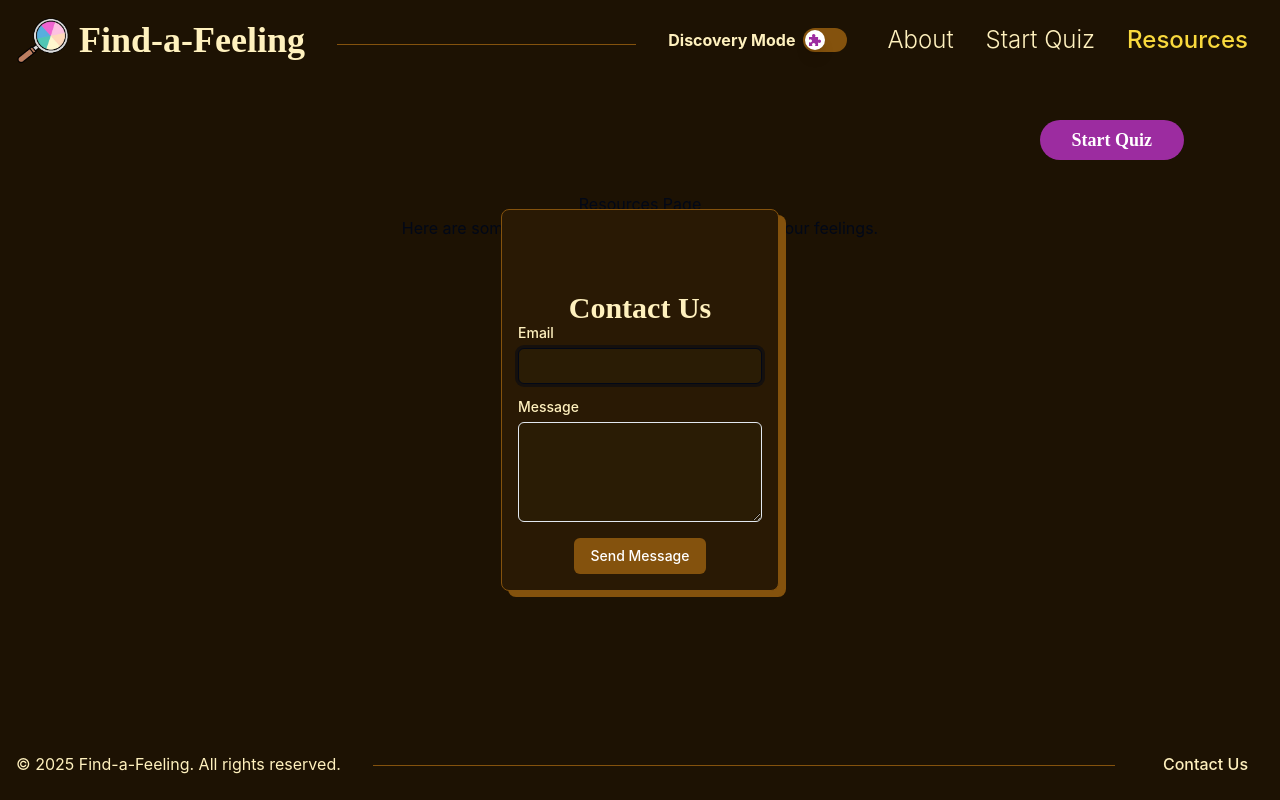
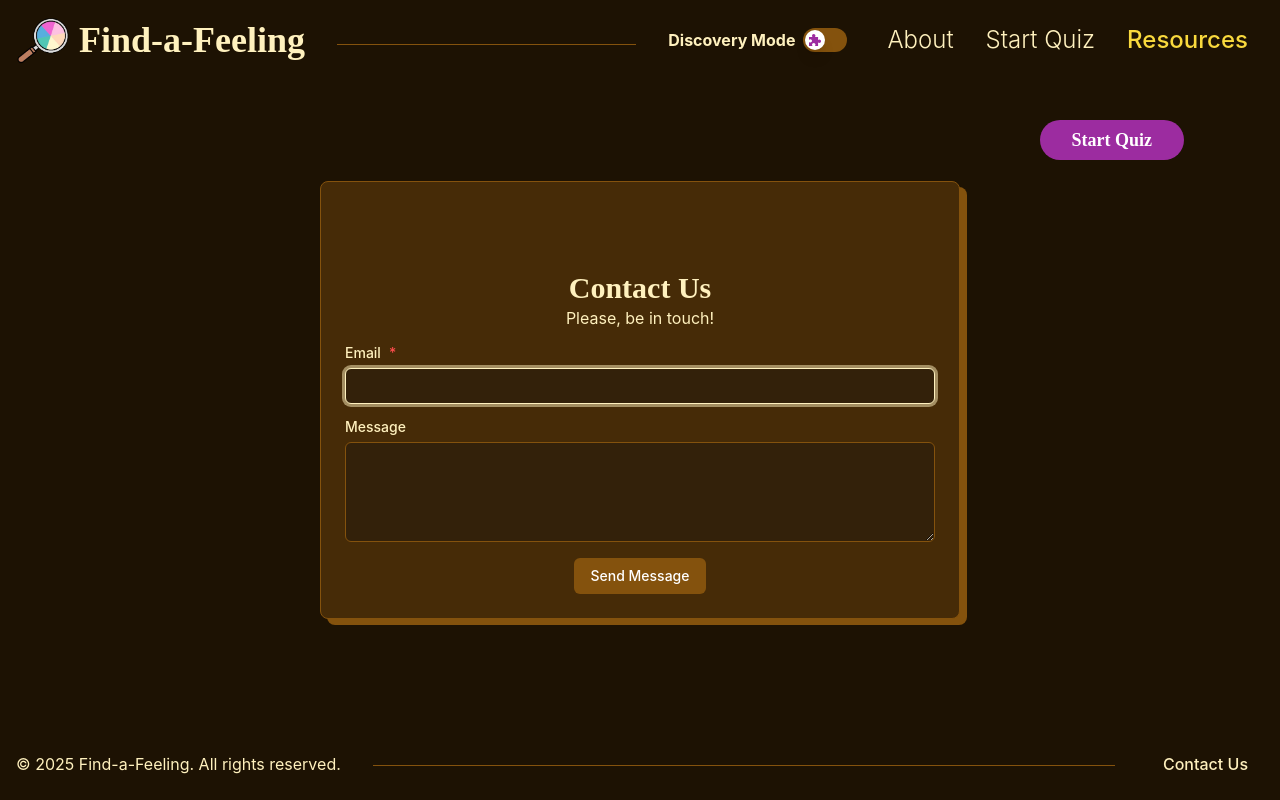
Before and after one commit to SofijaSutton/find-a-feeling, a React (Create React App) app: page /resources in a window 1280 px wide. Both pictures are taken after a click on the button "Contact Us". Built offline with nearby package versions, Linux system fonts and the light colour scheme.

Commit message:
use toastiy and complete contact form functionality

```diff
--- a/package.json
+++ b/package.json
@@ -23,6 +23,7 @@
     "react-hook-form": "^7.56.4",
     "react-router-dom": "^7.5.2",
     "react-scripts": "5.0.1",
+    "react-toastify": "^11.0.5",
     "shadcn": "^2.4.1",
     "shadcn-ui": "^0.9.5",
     "tailwind-merge": "^3.2.0",
--- a/src/components/dialogs/ContactDialog.js
+++ b/src/components/dialogs/ContactDialog.js
@@ -7,16 +7,44 @@ import { Textarea } from "../ui/textarea.jsx";
 import createNavigationStyles from '../shared/NavigationMenuStyles';
 import { cn } from '../../lib/utils';
 import { useForm } from "react-hook-form";
+import { ToastContainer, toast } from 'react-toastify';
 
 function ContactDialog({ isOpen, onClose, isDiscoveryMode }) {
-  const { colors, styles } = createNavigationStyles(isDiscoveryMode);
-  const form = useForm();
+  const { colors, baseColors, styles } = createNavigationStyles(isDiscoveryMode);
+  const form = useForm({
+    defaultValues: {
+      email: '',
+      message: ''
+    }
+  });
 
-  const onSubmit = (data) => {
-    console.log('Form submitted', data);
-        // Example: sendEmail(data);
+  const handleClose = () => {
+    form.reset();
     onClose();
-  };
+  }
+
+  const onSubmit = async (data) => {
+    try {
+      const response = await fetch('https://formsubmit.co/ajax/srlsutton@gmail.com', {
+        method: 'POST',
+        headers: {
+          'Content-Type': 'application/json',
+          'Accept': 'application/json'
+        },
+        body: JSON.stringify(data)
+      });
+
+      if (response.ok) {
+        toast.success('Thank you for your message! We will get back to you shortly.');
+        form.reset();
+        onClose();
+      } else {
+        toast.error('There was an error submitting your message. Please try again.');
+      }
+    } catch (error) {
+      toast.error('There was an error submitting your message. Please try again.');
+    }
+  }
 
   const buttonClasses = cn(
     "px-4 py-2 text-white font-medium transition-all duration-200",
@@ -25,24 +53,33 @@ function ContactDialog({ isOpen, onClose, isDiscoveryMode }) {
       : "bg-[#84520d] hover:bg-[#2a1c05]"
   );
 
+  const inputClasses = cn(
+    isDiscoveryMode
+      ? "border-[#2a1c05] focus:!border-[#2a1c05] focus:!ring-[#2a1c05]/50"
+      : "border-[#84520d] focus:!border-[#fff1be] focus:!ring-[#fff1be]/50"
+  );
+
   return (
-    <Dialog open={isOpen} onOpenChange={onClose}>
+    <>
+    <Dialog open={isOpen} onOpenChange={handleClose}>
      <DialogContent
       className={cn(
-        "sm:max-w-[425px]",
+        "sm:max-w-[600px]",
         "border border-[#84520d]",
-        "rounded-lg p-4",
+        "rounded-lg p-6",
         "shadow-lg",
         "overflow-hidden",
         "fixed left-1/2 top-1/2 transform -translate-x-1/2 -translate-y-1/2",
-        isDiscoveryMode ? 'bg-[#fff1be]' : 'bg-[#291904]'
+        isDiscoveryMode ? 'bg-[#fff1be]' : 'bg-[#462b07]'
       )}
         style={{
-          minWidth: '200px',
+          minWidth: '300px',
+          width: '50%',
           maxWidth: 'calc(100% - 2rem)',
           boxShadow: styles.mobileMenuShadow,
           zIndex: 50
         }}
+        aria-describedby="Contact-dialog-description"
       >
         <div className="flex justify-center mb-4">
           <svg xmlns="http://www.w3.org/2000/svg" width={48} height={48} viewBox="0 0 24 24">
@@ -57,18 +94,49 @@ function ContactDialog({ isOpen, onClose, isDiscoveryMode }) {
           </svg>
         </div>
         <DialogTitle className={`font-bold font-slab text-3xl ${colors.altTitleH2} text-center`}>Contact Us</DialogTitle>
+        <DialogDescription className={`text-center mb-4 ${colors.altTitleH2}`}>
+          Please, be in touch!
+        </DialogDescription>
         <Form {...form}>
-          <form onSubmit={form.handleSubmit(onSubmit)} className="space-y-4">
+          <form
+            onSubmit={(e) => {
+              e.preventDefault();
+              form.handleSubmit(onSubmit)();
+            }}
+            className="space-y-4"
+          >
+            {/* Hidden fields for Formsubmit.io configuration */}
+            <input type="hidden" name="_subject" value="Find-a-Feeling Contact Message" />
+            <input type="hidden" name="_captcha" value="false" />
+
             <FormField
               control={form.control}
               name="email"
-              render={({ field }) => (
+              rules={{
+                required: 'Email is required',
+                pattern: {
+                  value: /^[^@]+@[^@]+\.[^@]+$/,
+                  message: 'Enter a valid email'
+                }
+              }}
+              render={({ field, fieldState }) => (
                 <FormItem>
-                  <FormLabel className={colors.text}>Email</FormLabel>
+                  <FormLabel className={`${colors.text}`}>
+                    Email <span style={{ color: baseColors.red.asterisk }}>*</span>
+                  </FormLabel>
                   <FormControl>
-                    <Input type="email" {...field} className={`${isDiscoveryMode ? 'bg-white' : 'bg-[#2a1c05]'} ${colors.text}`} />
+                    <Input
+                      type="email"
+                      {...field}
+                      style={{ color: baseColors.red.asterisk }}
+                      className={cn(
+                        `${isDiscoveryMode ? 'bg-white' : 'bg-[#33210a]'} ${colors.text}`,
+                        inputClasses,
+                        fieldState.invalid && 'border-red-500 focus:border-red-500 focus:ring-red-500/50'
+                      )}
+                    />
                   </FormControl>
-                  <FormMessage />
+                  <FormMessage className="text-left pl-1 font-bold" />
                 </FormItem>
               )}
             />
@@ -80,7 +148,7 @@ function ContactDialog({ isOpen, onClose, isDiscoveryMode }) {
                 <FormItem>
                   <FormLabel className={colors.text}>Message</FormLabel>
                   <FormControl>
-                    <Textarea {...field} className={`${isDiscoveryMode ? 'bg-white' : 'bg-[#2a1c05]'} ${colors.text} min-h-[100px]`} />
+                    <Textarea {...field} className={`${isDiscoveryMode ? 'bg-white' : 'bg-[#33210a]'} ${colors.text} ${inputClasses} min-h-[100px]`} />
                   </FormControl>
                   <FormMessage />
                 </FormItem>
@@ -97,6 +165,11 @@ function ContactDialog({ isOpen, onClose, isDiscoveryMode }) {
         </Form>
       </DialogContent>
     </Dialog>
+    <ToastContainer
+      theme={isDiscoveryMode ? 'dark' : 'colored'}
+      position="bottom-right"
+    />
+    </>
   );
 }
 
--- a/src/components/shared/NavigationMenuStyles.js
+++ b/src/components/shared/NavigationMenuStyles.js
@@ -14,7 +14,8 @@ const createNavigationStyles = (isDiscoveryMode) => {
     },
     red: {
       light: '#ff0000',
-      dark: '#800000'
+      dark: '#800000',
+      asterisk: isDiscoveryMode ? '#ff0000' : '#ff4d4d'
     },
     white: {
       cream: '#fff1be',
@@ -25,14 +26,14 @@ const createNavigationStyles = (isDiscoveryMode) => {
       medium: '#f0a3e9'
     },
     gold: '#f9d93d',
-    black: '#000000'
+    black: '#000000',
   };
 
   // Theme colors based on mode - these are Tailwind classes
   const colors = {
     // Background colors
     bg: isDiscoveryMode ? "bg-[#f0e448]" : "bg-[#1d1203]",
-    altBg: isDiscoveryMode ? "bg-[#fff1be]" : "bg-[#291904]",
+    altBg: isDiscoveryMode ? "bg-[#fff1be]" : "bg-[#462b07]",
     toggleBg: isDiscoveryMode ? "bg-[#000]" : "bg-[#84520d]",
     activeItemBg: isDiscoveryMode ? "bg-[#ff0000]" : "",
     hoverBgActive: isDiscoveryMode ? "hover:bg-[#800000]" : "hover:bg-[#2a1c05]",
```
Also changed, not shown: 1 other file (tests, documents, lock files or other folders).
